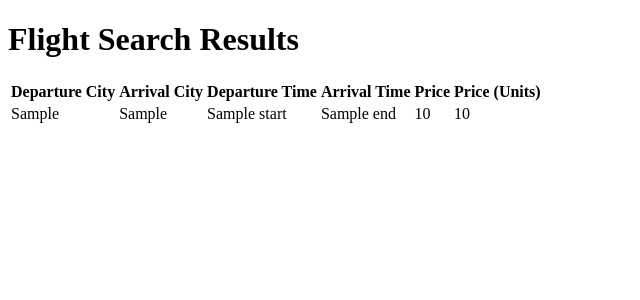
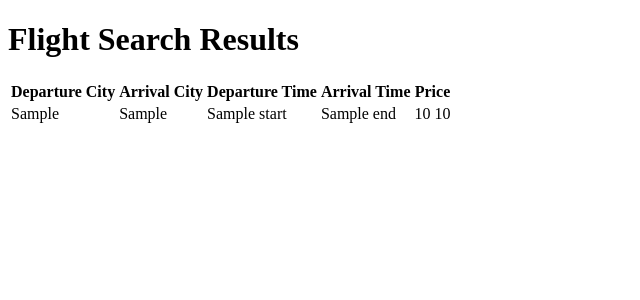
Before and after one commit to hemmerlinaj20/Comp442_TravelInfo, a Flask app: template templates/results.html in a window 1280 px wide. Shown: the top 300 px of the page, without its empty margins (0-640 px from the left). Run offline with Flask 3, Linux system fonts and the light colour scheme; the template is opened without the code that fills it: most values are stand-ins (such as "Sample title", 1, 10 or a date in 2020).

Commit message:
combined price and price units columns. Tab names.

```diff
--- a/templates/flightsearch.html
+++ b/templates/flightsearch.html
@@ -3,7 +3,7 @@
 <head>
     <meta charset="UTF-8">
     <meta name="viewport" content="width=device-width, initial-scale=1.0">
-    <title>Document</title>
+    <title>Search Flights</title>
 </head>
 <body>
     <div class="page-container">
--- a/templates/results.html
+++ b/templates/results.html
@@ -3,7 +3,7 @@
 <head>
     <meta charset="UTF-8">
     <meta name="viewport" content="width=device-width, initial-scale=1.0">
-    <title>Document</title>
+    <title>Search Results</title>
 </head>
 <body>
     <h1>Flight Search Results</h1>
@@ -14,7 +14,6 @@
             <th>Departure Time</th>
             <th>Arrival Time</th>
             <th>Price</th>
-            <th>Price (Units)</th>
             <!-- <th>Carrier</th> -->
         </tr>
         {% for flight in flights %}
@@ -23,8 +22,7 @@
                 <td>{{ flight.airport_end }}</td>
                 <td>{{ flight.start }}</td>
                 <td>{{ flight.end }}</td>
-                <td>{{ flight.price}}</td>
-                <td>{{ flight.price_units }}</td>
+                <td>{{ flight.price}} {{ flight.price_units }}</td>
                 <!-- <td>{{ flight.carrier }}</td> -->
             </tr>
         {% endfor %}
```
Also changed, not shown: vacation_finder.db.
